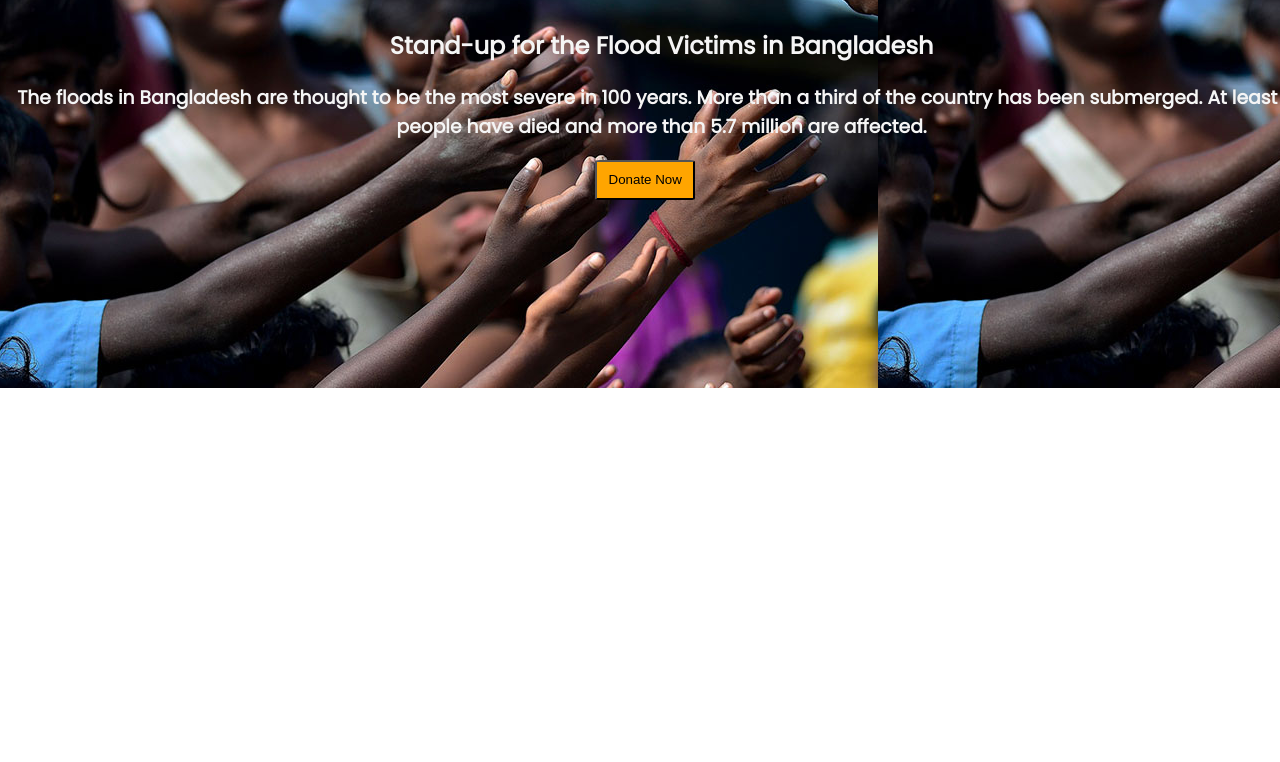
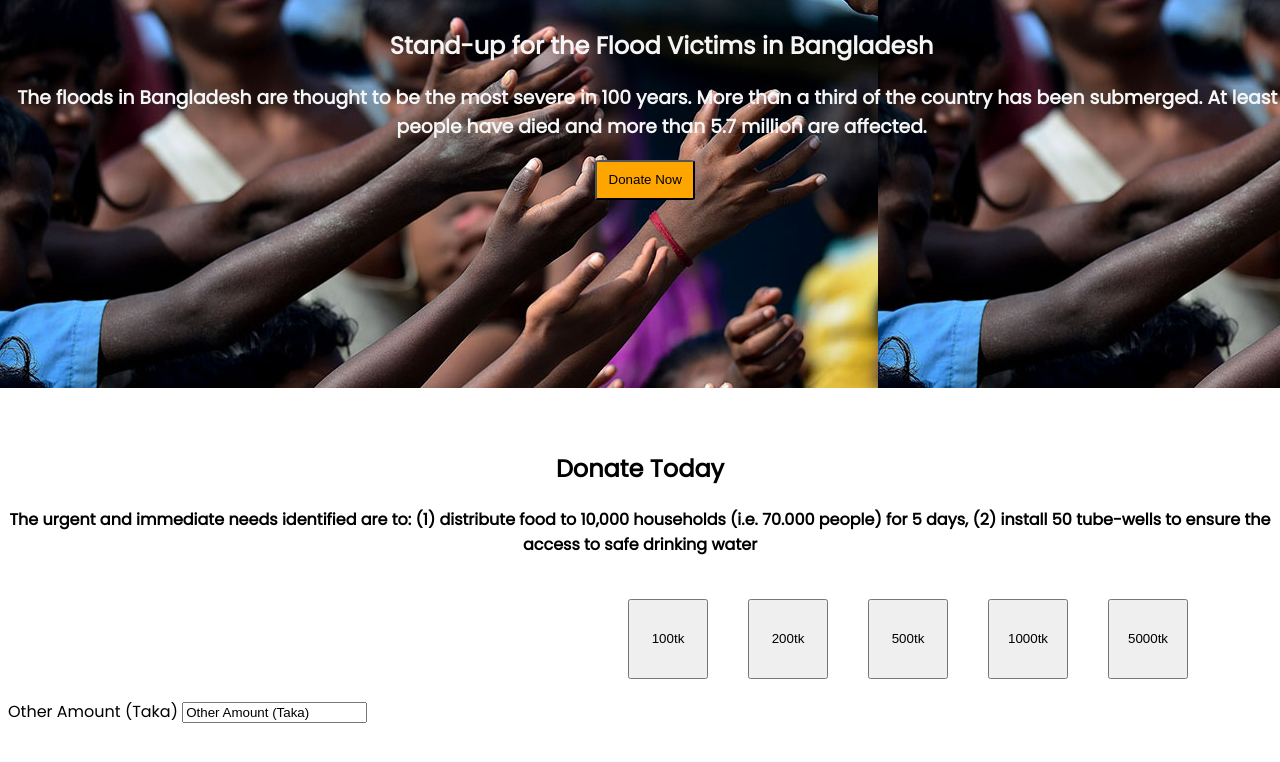
Before and after one commit to abulkhair75010/assignment01-Donate_today, a plain HTML site: page index.html in a window 1280 px wide. Shown: the top 762 px of the page. Drawn offline with Linux system fonts and the light colour scheme.

Commit message:
Donate amount

```diff
--- a/index.html
+++ b/index.html
@@ -31,6 +31,41 @@
             </div>
         </div>
     </section>
+    <section>
+        <div class="donate-today">
+            <h1>Donate Today</h1>
+            <h4>The urgent and immediate needs identified are to: (1) distribute food to 10,000 households (i.e. 70.000
+                people) for 5 days, (2) install 50 tube-wells to ensure the access to safe drinking water</h4>
+        </div>
+    </section>
+    <section class="amount">
+        <div>
+            <button class="tk-100">100tk</button>
+        </div>
+        <div>
+            <button class="tk-200">200tk</button>
+        </div>
+        <div>
+            <button class="tk-500">500tk</button>
+        </div>
+        <div>
+            <button class="tk-1000">1000tk</button>
+        </div>
+        <div>
+            <button class="tk-5000">5000tk</button>
+        </div>
+    </section>
+    <section class="donate">
+        <div class="input">
+            <form>
+                <label for="fname">Other Amount (Taka)</label>
+                <input type="text" value="Other Amount (Taka)">
+            </form>
+        </div>
+        <div class="donate-btn">
+
+        </div>
+    </section>
 </body>
 
 </html>
--- a/style.css
+++ b/style.css
@@ -35,3 +35,51 @@ body {
     background: orange;
     margin-left: 45%;
 }
+
+.donate-today {
+    text-align: center;
+    margin-top: 5%;
+}
+
+.amount {
+    display: flex;
+    margin-left: 600px;
+}
+
+.tk-100 {
+
+    width: 80px;
+    height: 80px;
+    margin: 20px;
+}
+
+.tk-200 {
+
+    width: 80px;
+    height: 80px;
+    margin: 20px;
+}
+
+.tk-500 {
+
+    width: 80px;
+    height: 80px;
+    margin: 20px;
+}
+
+.tk-1000 {
+    width: 80px;
+    height: 80px;
+    margin: 20px;
+}
+
+.tk-5000 {
+    width: 80px;
+    height: 80px;
+    margin: 20px;
+}
+
+.amount :hover {
+    color: coral;
+    border-color: red;
+}
```
